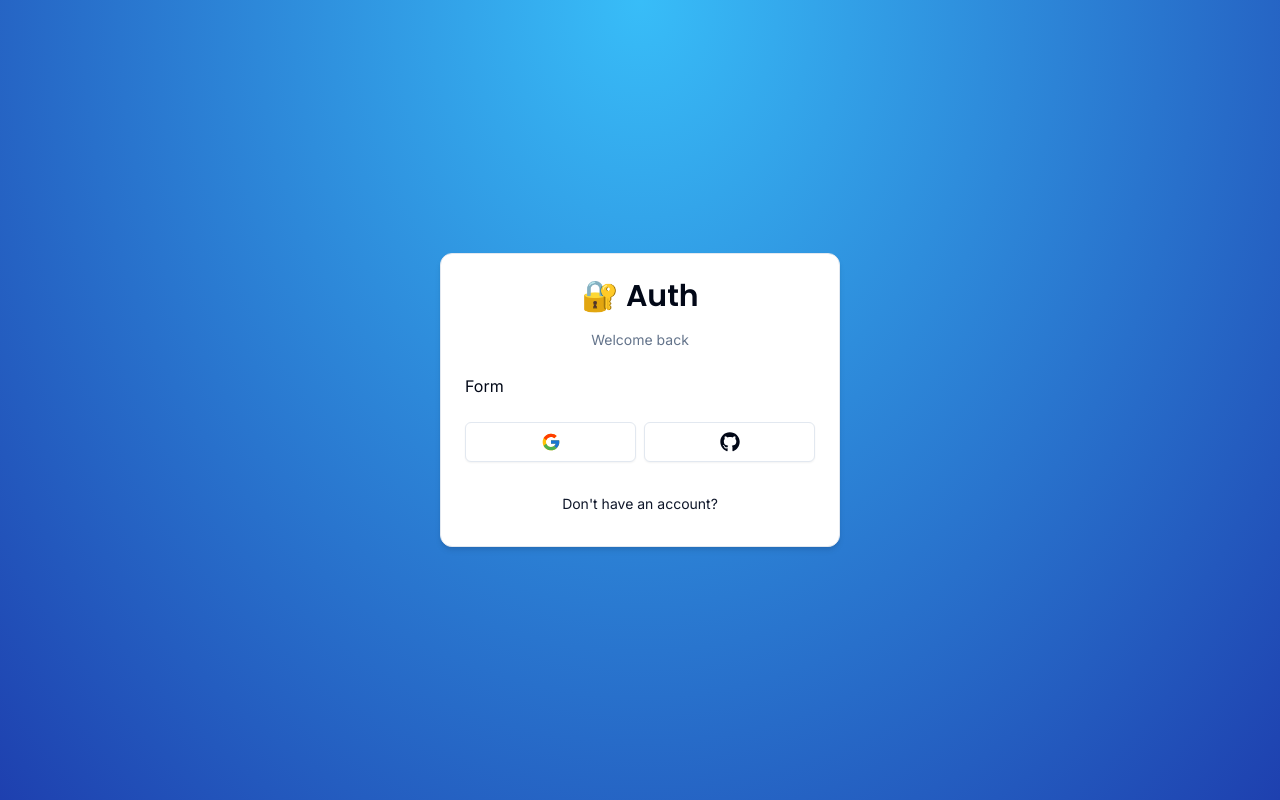
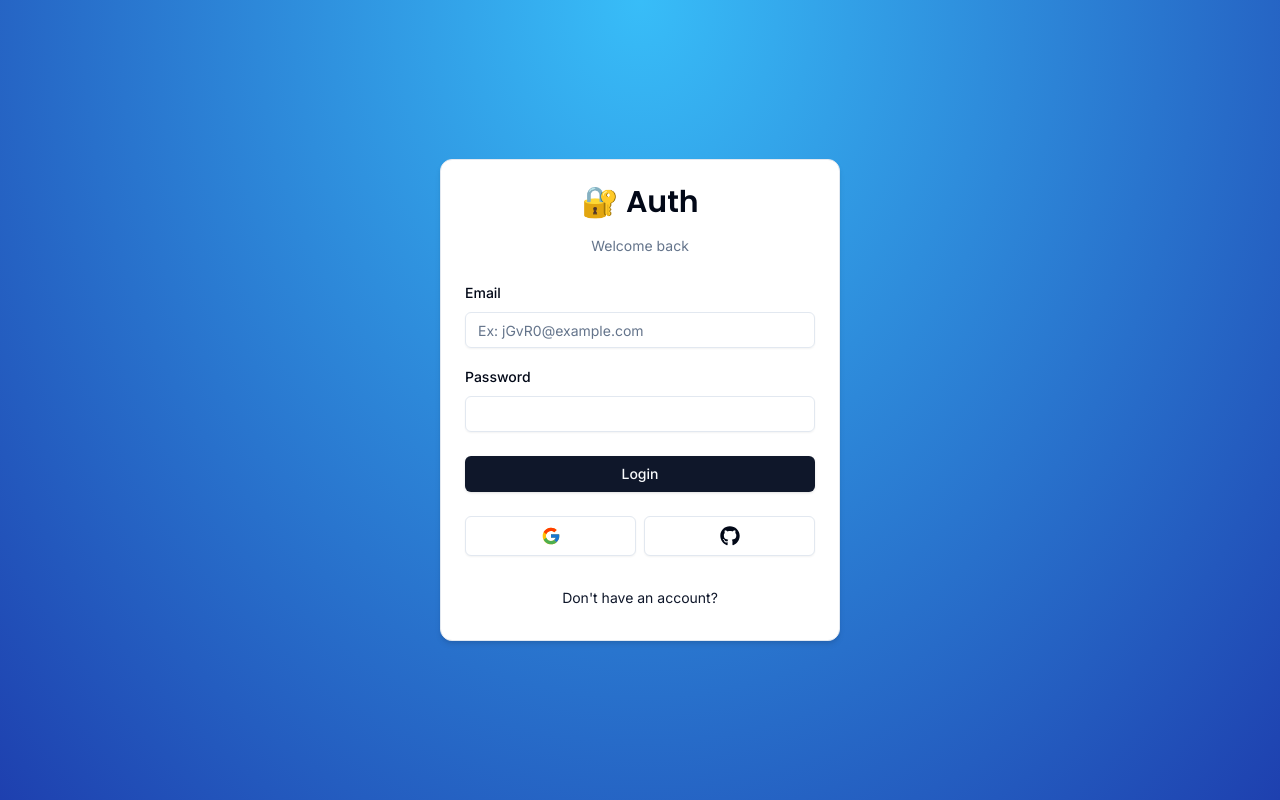
Before and after one commit to ThietTruong/next-auth-v5, a Next.js app: page /auth/login in a window 1280 px wide. Built offline with nearby package versions, Linux system fonts and the light colour scheme.

Commit message:
implement login-form

```diff
--- a/components/auth/login-form.tsx
+++ b/components/auth/login-form.tsx
@@ -1,7 +1,31 @@
+"use client";
 import React from "react";
-import { CardWrapper } from "./card-wrapper";
-
+import * as z from "zod";
+import { useForm } from "react-hook-form";
+import { zodResolver } from "@hookform/resolvers/zod";
+import {
+  Form,
+  FormControl,
+  FormField,
+  FormItem,
+  FormLabel,
+  FormMessage,
+} from "@/components/ui/form";
+import { LoginSchema } from "@/schemas";
+import { CardWrapper } from "@/components/auth/card-wrapper";
+import { Input } from "@/components/ui/input";
+import { Button } from "../ui/button";
 function LoginForm() {
+  const form = useForm<z.infer<typeof LoginSchema>>({
+    resolver: zodResolver(LoginSchema),
+    defaultValues: {
+      email: "",
+      password: "",
+    },
+  });
+  function submit(value: z.infer<typeof LoginSchema>) {
+    console.log(value);
+  }
   return (
     <CardWrapper
       headerLabel="Welcome back"
@@ -9,7 +33,45 @@
       backButtonHref="/auth/register"
       showSocial
     >
-      <div>Form</div>
+      <Form {...form}>
+        <form onSubmit={form.handleSubmit(submit)} className="space-y-6">
+          <div className="space-y-4">
+            <FormField
+              name="email"
+              control={form.control}
+              render={({ field }) => (
+                <FormItem>
+                  <FormLabel>Email</FormLabel>
+                  <FormControl>
+                    <Input
+                      {...field}
+                      placeholder="Ex: jGvR0@example.com"
+                      // type="email"
+                    />
+                  </FormControl>
+                  <FormMessage />
+                </FormItem>
+              )}
+            />
+            <FormField
+              control={form.control}
+              name="password"
+              render={({ field }) => (
+                <FormItem>
+                  <FormLabel>Password</FormLabel>
+                  <FormControl>
+                    <Input {...field} placeholder="" type="password" />
+                  </FormControl>
+                  <FormMessage />
+                </FormItem>
+              )}
+            />
+          </div>
+          <Button className="w-full" type="submit">
+            Login
+          </Button>
+        </form>
+      </Form>
     </CardWrapper>
   );
 }
--- /dev/null
+++ b/components/form-error.tsx
@@ -0,0 +1,14 @@
+import { ExclamationTriangleIcon } from "@radix-ui/react-icons";
+interface FromMessageProps {
+  message: string;
+}
+
+export const FormError = ({ message }: FromMessageProps) => {
+  if (!message) return null;
+  return (
+    <div className="bg-destructive/15 p-3 rounded-md flex items-center gap-x-2 text-sm text-destructive">
+      <ExclamationTriangleIcon className="h-4 w-4" />
+      <span>{message}</span>
+    </div>
+  );
+};
--- /dev/null
+++ b/components/form-success.tsx
@@ -0,0 +1,14 @@
+import { CheckCircledIcon } from "@radix-ui/react-icons";
+interface FromMessageProps {
+  message: string;
+}
+
+export const FormSuccess = ({ message }: FromMessageProps) => {
+  if (!message) return null;
+  return (
+    <div className="bg-emerald/15 p-3 rounded-md flex items-center gap-x-2 text-sm text-emerald-500">
+      <CheckCircledIcon className="h-4 w-4" />
+      <span>{message}</span>
+    </div>
+  );
+};
--- /dev/null
+++ b/components/ui/input.tsx
@@ -0,0 +1,25 @@
+import * as React from "react"
+
+import { cn } from "@/lib/utils"
+
+export interface InputProps
+  extends React.InputHTMLAttributes<HTMLInputElement> {}
+
+const Input = React.forwardRef<HTMLInputElement, InputProps>(
+  ({ className, type, ...props }, ref) => {
+    return (
+      <input
+        type={type}
+        className={cn(
+          "flex h-9 w-full rounded-md border border-input bg-transparent px-3 py-1 text-sm shadow-sm transition-colors file:border-0 file:bg-transparent file:text-sm file:font-medium placeholder:text-muted-foreground focus-visible:outline-none focus-visible:ring-1 focus-visible:ring-ring disabled:cursor-not-allowed disabled:opacity-50",
+          className
+        )}
+        ref={ref}
+        {...props}
+      />
+    )
+  }
+)
+Input.displayName = "Input"
+
+export { Input }
--- /dev/null
+++ b/schemas/index.ts
@@ -0,0 +1,13 @@
+import * as z from "zod";
+export const LoginSchema = z.object({
+  email: z
+    .string({
+      invalid_type_error: "Email must be a string",
+    })
+    .email({
+      message: "Email must be a valid email",
+    }),
+  password: z.string().min(1, {
+    message: "Password is required",
+  }),
+});
```
